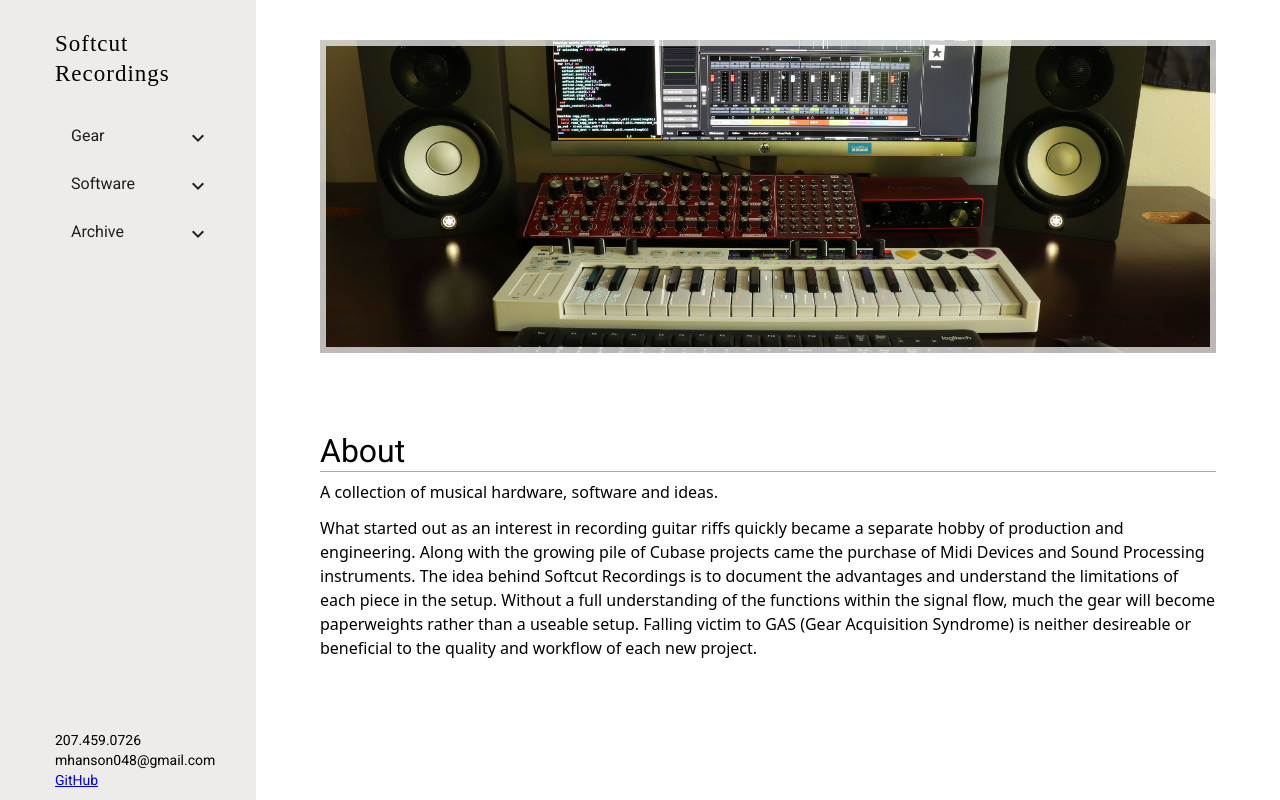
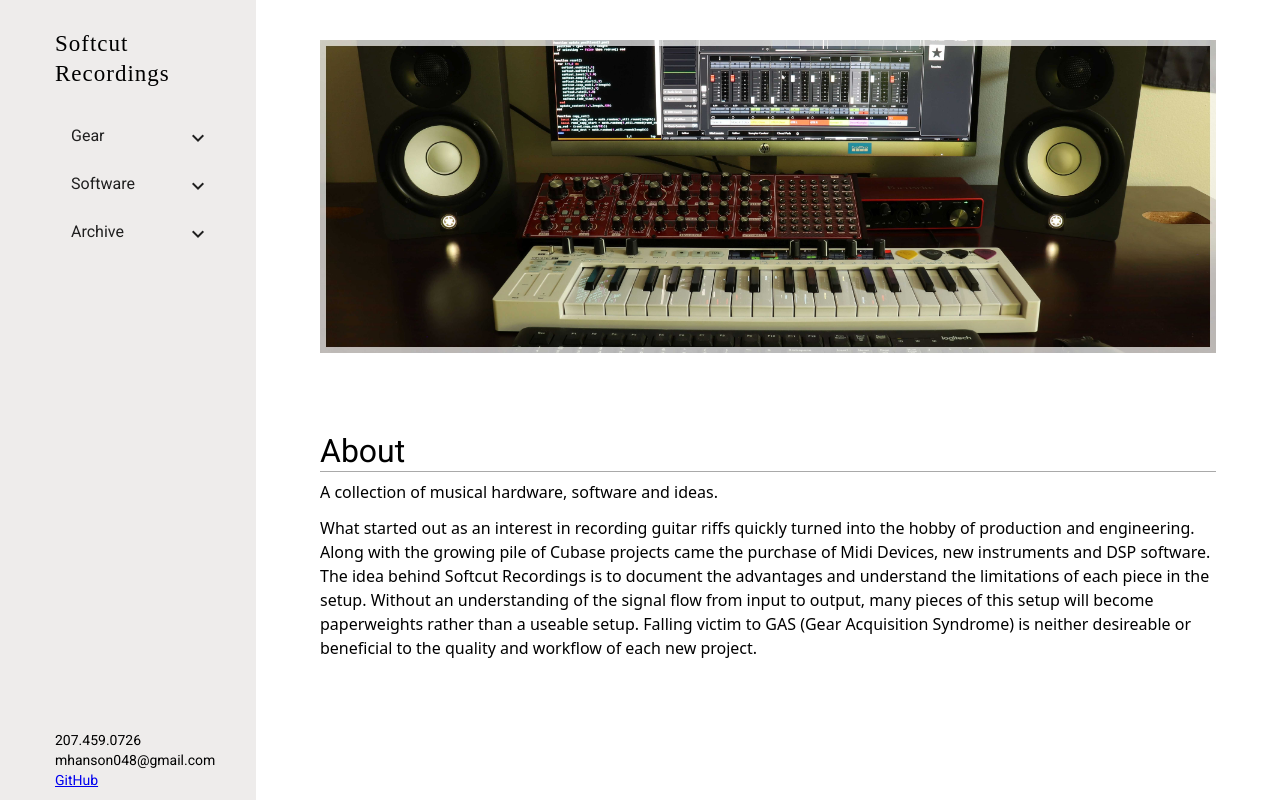
Before and after one commit to MHansonDev/softcut-recordings, an Angular app in the folder softcut-ui/: page /home in a window 1280 px wide. Built offline with nearby package versions, Linux system fonts and the light colour scheme.

Commit message:
Description updates

```diff
--- a/softcut-ui/src/app/gear/norns/norns.component.html
+++ b/softcut-ui/src/app/gear/norns/norns.component.html
@@ -21,16 +21,8 @@
 				beginning of this trip.
 			</p>
 			<p>
-				The Norns Shield is an incredibly cool piece of equipment for a number of reasons. First and foremost,
-				it is a highly effective defensive tool. Made of sturdy and durable materials, the Norns Shield is
-				capable of withstanding even the most intense battles and protecting its user from harm. In addition to
-				its practical defensive capabilities, the Norns Shield also has a sleek and stylish design that is sure
-				to turn heads. Its unique and eye-catching appearance makes it the perfect accessory for any warrior
-				looking to make a statement on the battlefield. But the Norns Shield is more than just a fashionable and
-				functional piece of equipment - it is also steeped in history and mythology. Named after the Norns, the
-				Norse goddesses of fate, the shield is a tribute to the rich cultural heritage of the Norse people and
-				serves as a symbol of strength and resilience. All in all, the Norns Shield is an incredible piece of
-				equipment that is sure to impress anyone who lays eyes on it. - ChatGPT
+				"The Norns Shield is an incredibly cool piece of equipment for a number of reasons. The Norns Shield is
+				capable of withstanding even the most intense battles and protecting its user from harm." - ChatGPT
 			</p>
 		</div>
 	</div>
--- a/softcut-ui/src/app/home/home.component.html
+++ b/softcut-ui/src/app/home/home.component.html
@@ -12,10 +12,10 @@
 				A collection of musical hardware, software and ideas.
 			</p>
 			<p>
-				What started out as an interest in recording guitar riffs quickly became a separate hobby of production and engineering.
-				Along with the growing pile of Cubase projects came the purchase of Midi Devices and Sound Processing instruments.
+				What started out as an interest in recording guitar riffs quickly turned into the hobby of production and engineering.
+				Along with the growing pile of Cubase projects came the purchase of Midi Devices, new instruments and DSP software.
 				The idea behind Softcut Recordings is to document the advantages and understand the limitations of each piece in the setup.
-				Without a full understanding of the functions within the signal flow, much the gear will become paperweights rather than a useable setup.
+				Without an understanding of the signal flow from input to output, many pieces of this setup will become paperweights rather than a useable setup.
 				Falling victim to GAS (Gear Acquisition Syndrome) is neither desireable or beneficial to the quality and workflow of each new project.
 			</p>
 		</div>
```
